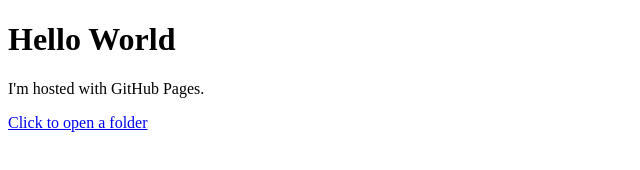
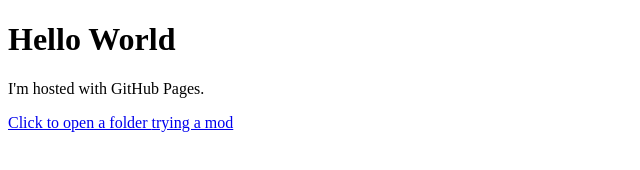
Before and after one commit to Albertii04/albertii04.github.io, a plain HTML site: page index.html in a window 1280 px wide. Shown: the full height of the page, 0-640 px from the left. Drawn offline with Linux system fonts and the light colour scheme.

Commit message:
mod upload

```diff
--- a/index.html
+++ b/index.html
@@ -4,5 +4,6 @@
 <h1>Hello World</h1>
 <p>I'm hosted with GitHub Pages.</p>
 <a href="./mods/server_side/"> Click to open a folder </a>
+<a href="./mods/server_side/CMDCam_FORGE_v2.0.15_mc1.19.2.jar"> trying a mod </a>
 </body>
 </html>
```
